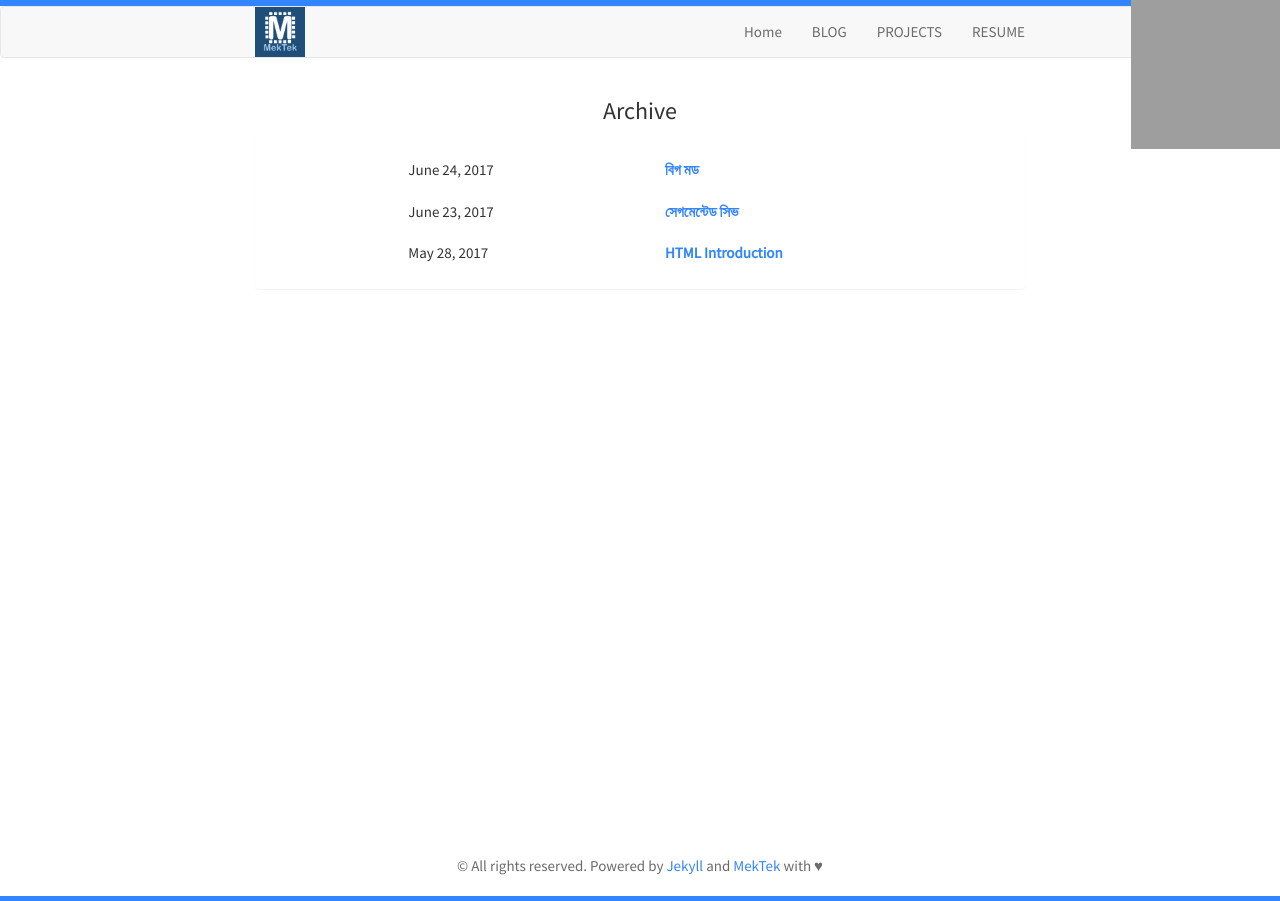
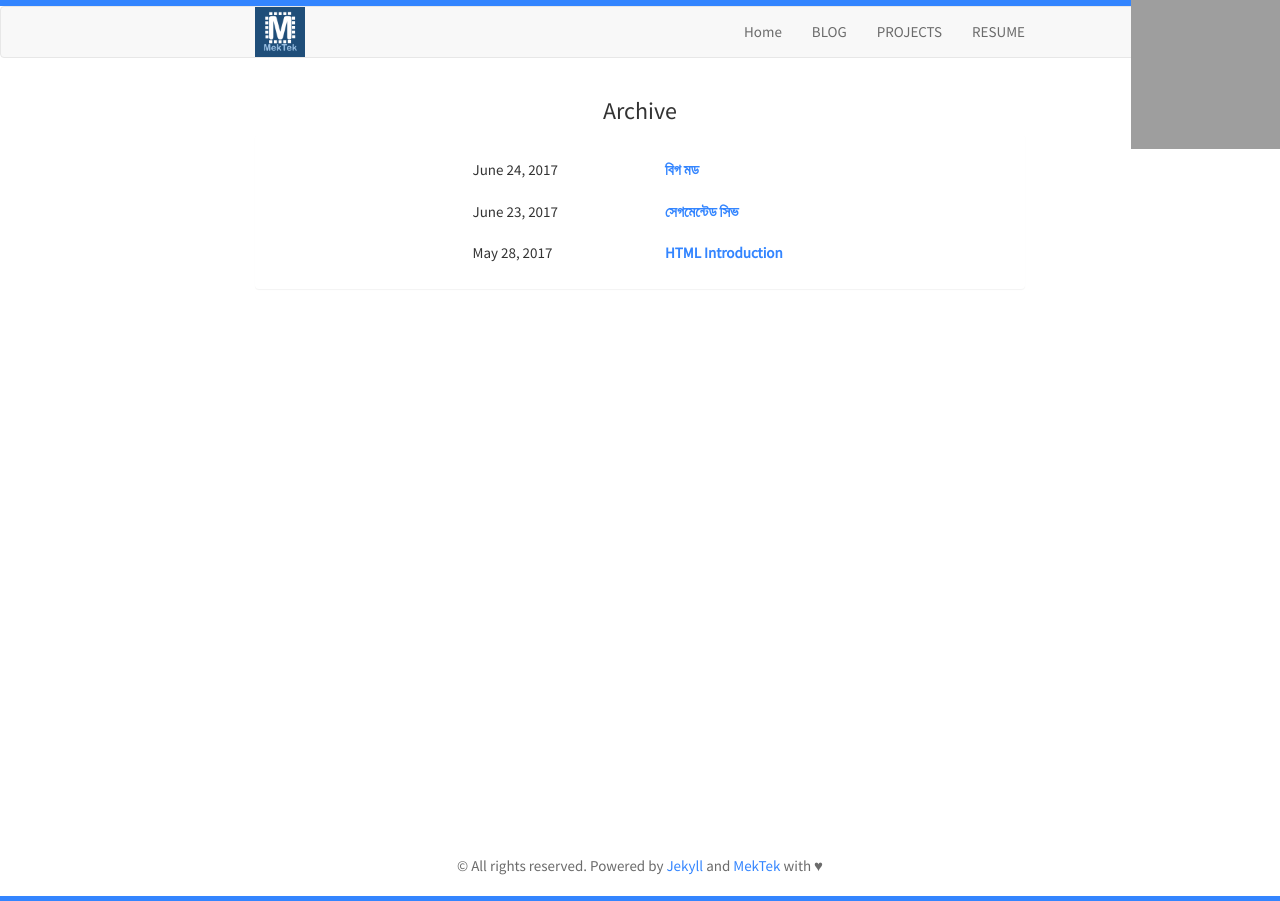
Before and after one commit to MekTekBD/shawon, a Jekyll site: the page built from blog.html, in a window 1280 px wide. Built offline with Jekyll 4.4.1, drawn with Linux system fonts in a browser that asks for light colours; nearby versions of some CDN libraries; library files that are not in the unit come from our copies; grey boxes are pictures that could not be loaded.

Commit message:
Update blog.html

```diff
--- a/blog.html
+++ b/blog.html
@@ -10,9 +10,9 @@ title: Blog
 		{% for post in site.categories.tutorial %}
 			<div class="row">
 
-				<div class="col-sm-2 col-md-2 col-lg-2">
+				<div class="col-sm-3 col-md-3 col-lg-3">
 				</div>
-				 <div class="col-sm-4 col-md-4 col-lg-4">
+				 <div class="col-sm-3 col-md-3 col-lg-3">
 					 <div style="font-size:15px;padding:10px;">
 					 	{{ post.date | date: "%B %e, %Y" }}
 					 </div>
```
